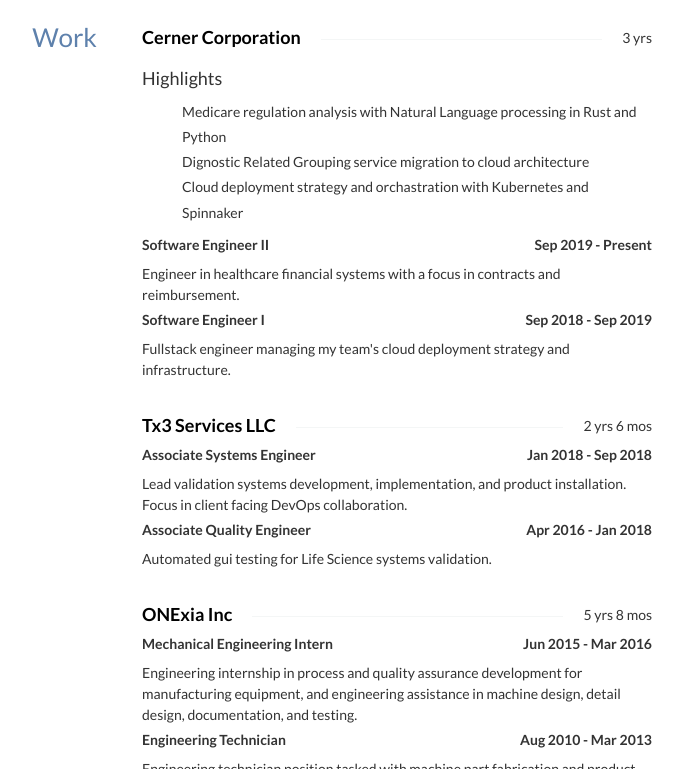
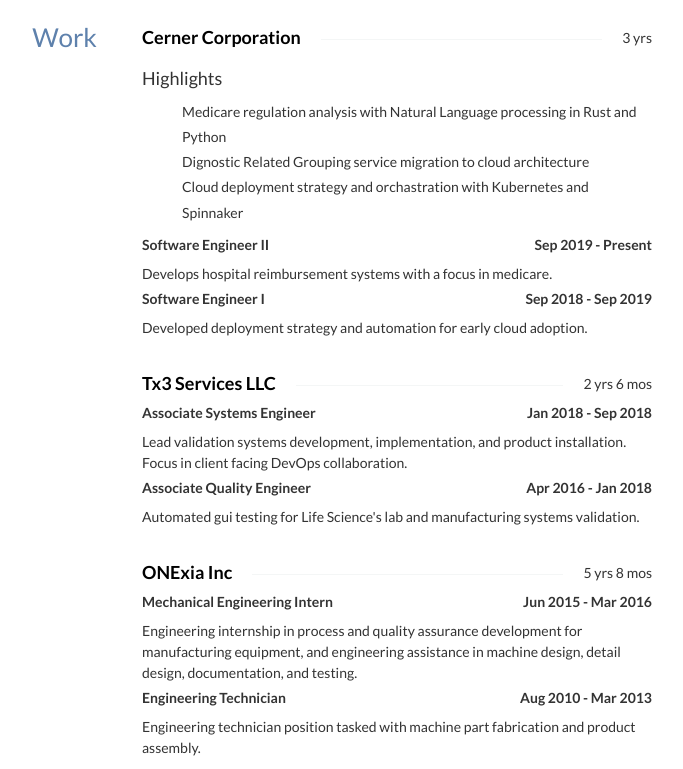
Before and after one commit to dmmuir/resume, a plain HTML site: page index.html in a window 1280 px wide. Shown: the part 501-1270 px from the top of the page, without its empty margins (333-1016 px from the left). Drawn offline with nearby package versions, Linux system fonts and the light colour scheme; some icons are missing.

Commit message:
Update resume

```diff
--- a/index.html
+++ b/index.html
@@ -373,7 +373,7 @@
 					</span>
 				</div>
 				<div class="summary">
-					<p>Engineer in healthcare financial systems with a focus in contracts and reimbursement.</p>
+					<p>Develops hospital reimbursement systems with a focus in medicare.</p>
 				</div>
 				<div class="position">
 					<span>
@@ -384,7 +384,7 @@
 					</span>
 				</div>
 				<div class="summary">
-					<p>Fullstack engineer managing my team&#x27;s cloud deployment strategy and infrastructure.</p>
+					<p>Developed deployment strategy and automation for early cloud adoption.</p>
 				</div>
 			</div>
 			<div class="col-sm-12">
@@ -412,7 +412,7 @@
 					</span>
 				</div>
 				<div class="summary">
-					<p>Automated gui testing for Life Science systems validation.</p>
+					<p>Automated gui testing for Life Science&#x27;s lab and manufacturing systems validation.</p>
 				</div>
 			</div>
 			<div class="col-sm-12">
```
